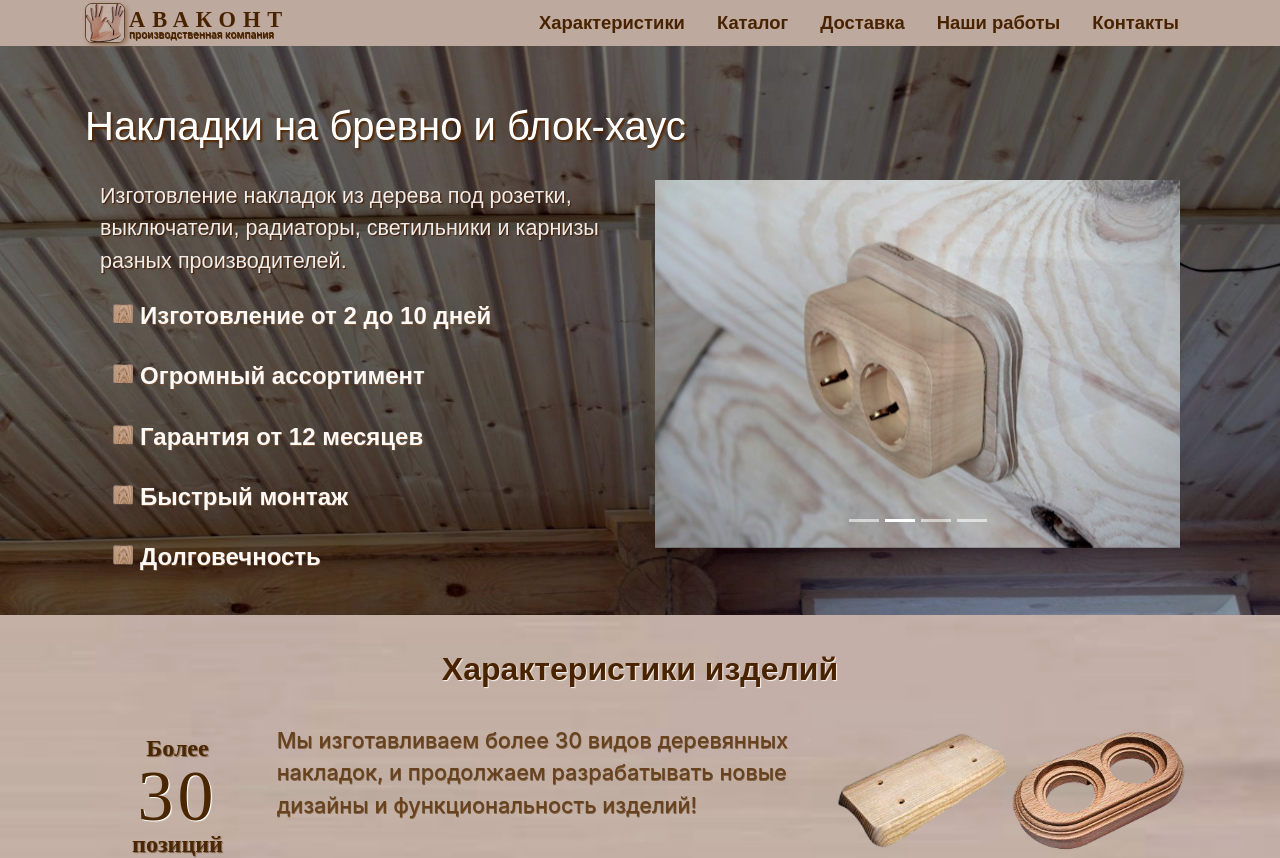
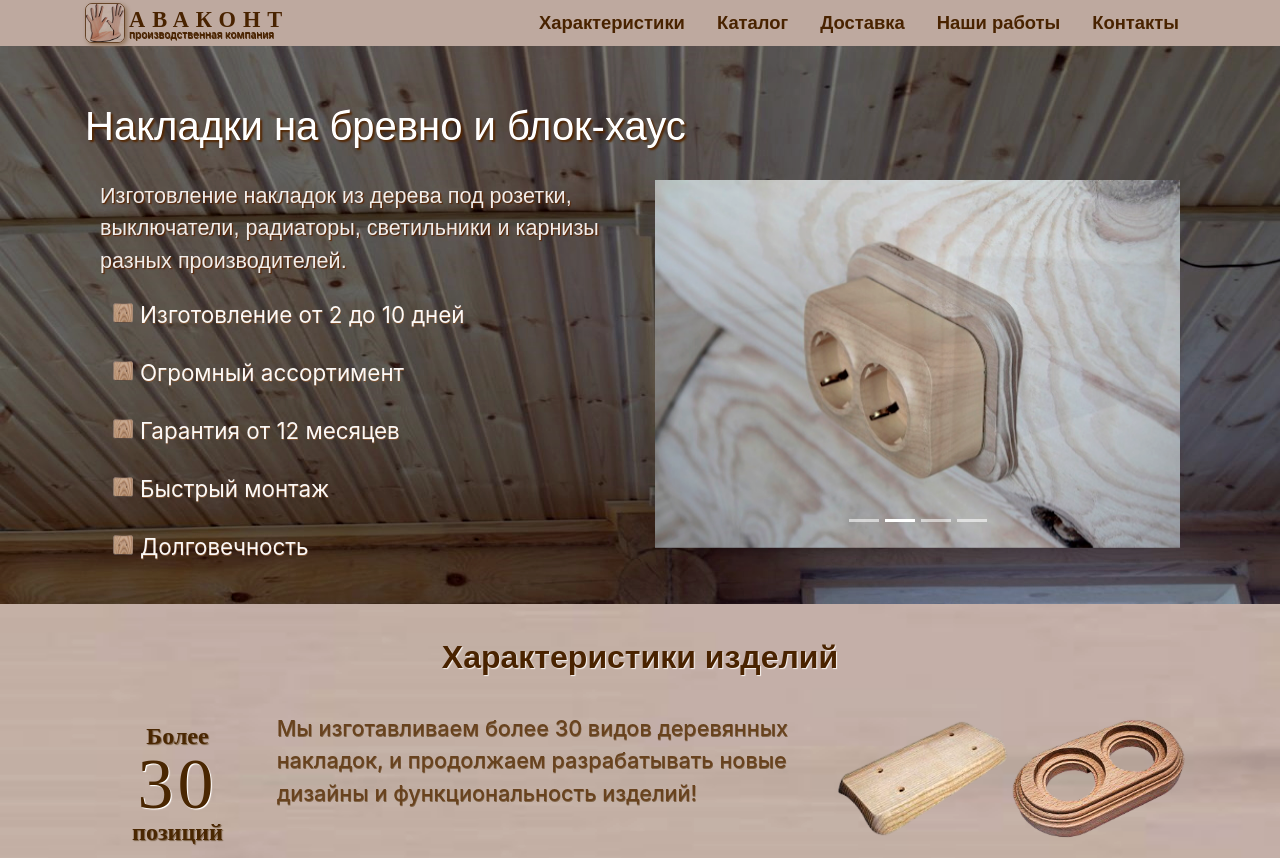
Before and after one commit to AnigalHub/Avacont, a Vue app: page / in a window 1280 px wide. Shown: the top 858 px of the page. Built offline with nearby package versions, Linux system fonts and the light colour scheme.

Commit message:
добавлены alt,width,height

```diff
--- a/src/components/home.vue
+++ b/src/components/home.vue
@@ -19,22 +19,22 @@
                                 id="carousel-fade" fade indicators>
                             <b-carousel-slide>
                                 <template v-slot:img>
-                                    <img src="../../public/images/home/double_pad.jpg"/>
+                                    <img src="../../public/images/home/double_pad.jpg" alt="двойная_накладка"/>
                                 </template>
                             </b-carousel-slide>
                             <b-carousel-slide>
                                 <template v-slot:img>
-                                    <img src="../../public/images/home/log_pad.jpg"/>
+                                    <img src="../../public/images/home/log_pad.jpg" alt="накладка_на_выключатель"/>
                                 </template>
                             </b-carousel-slide>
                             <b-carousel-slide>
                                 <template v-slot:img>
-                                    <img src="../../public/images/home/pad_on_switch.jpg"/>
+                                    <img src="../../public/images/home/pad_on_switch.jpg" alt="накладка_на_розетку"/>
                                 </template>
                             </b-carousel-slide>
                             <b-carousel-slide>
                                 <template v-slot:img>
-                                    <img src="../../public/images/home/triple_pad.jpg"/>
+                                    <img src="../../public/images/home/triple_pad.jpg" alt="тройная_накладка"/>
                                 </template>
                             </b-carousel-slide>
                         </b-carousel>
@@ -77,19 +77,24 @@
         background: url("../../public/images/background/background_1.jpg") 100% 100% no-repeat;
         background-size:100% 100%;
     }
+    img{
+        width: 100%;
+        height: 100%;
+    }
     ul{
         padding-top: 4%;
     }
     .text_light{
-        font-weight: 500 !important;
+        font-weight: 400 !important;
+        text-shadow: 1.2px 1.2px 1.2px #5f2c0c !important;
     }
     li{
-        font-size: 1.5rem;
+        font-size: 1.4rem;
         padding-bottom: 5%;
         color: rgba(255, 255, 255, 0.9);
         list-style-image:url("../../public/images/list.png");
-        font-weight: 600;
-        font-family: 'Tenor Sans', sans-serif;
+        font-weight: 400;
+
         text-shadow: 0.5px 0.5px 0.5px #7c5639;
     }
 
```
